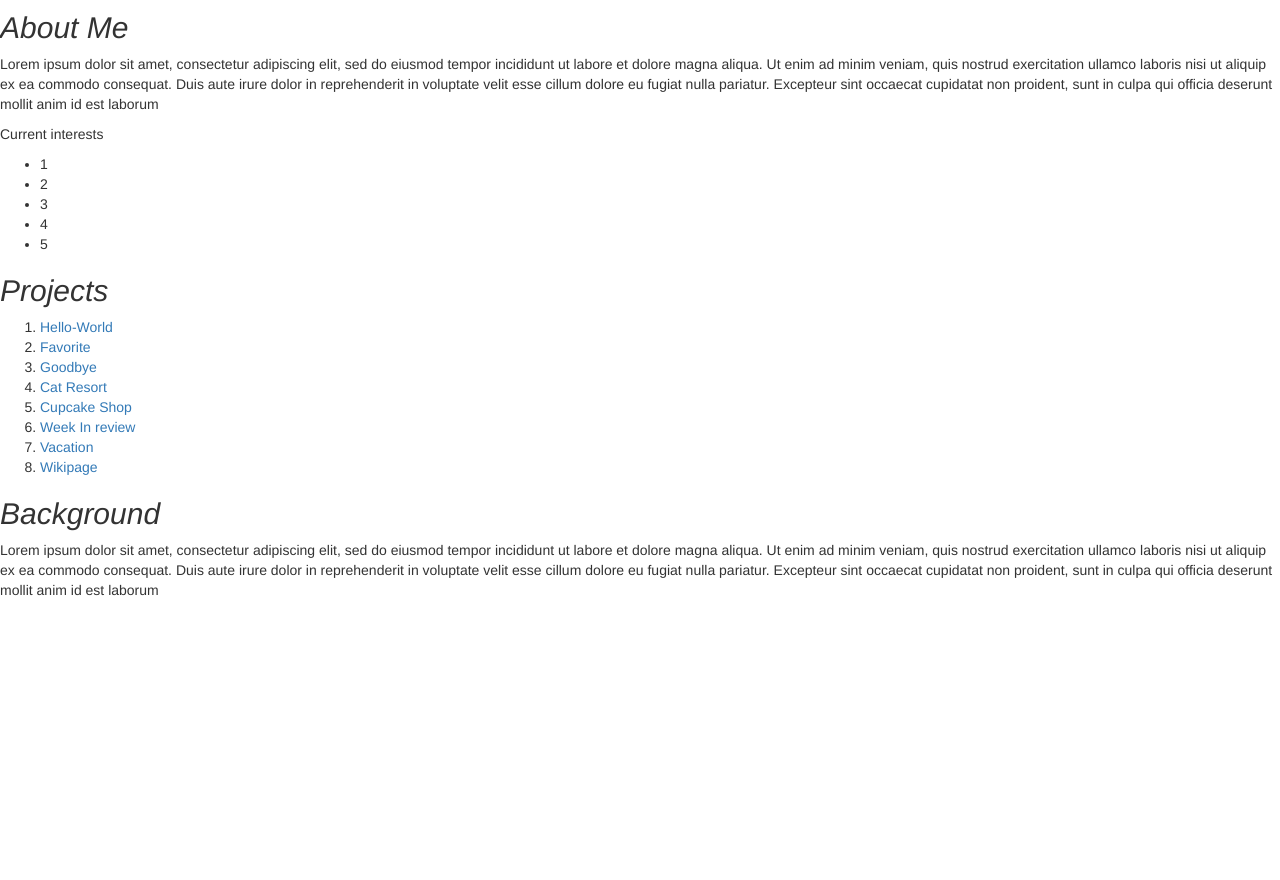
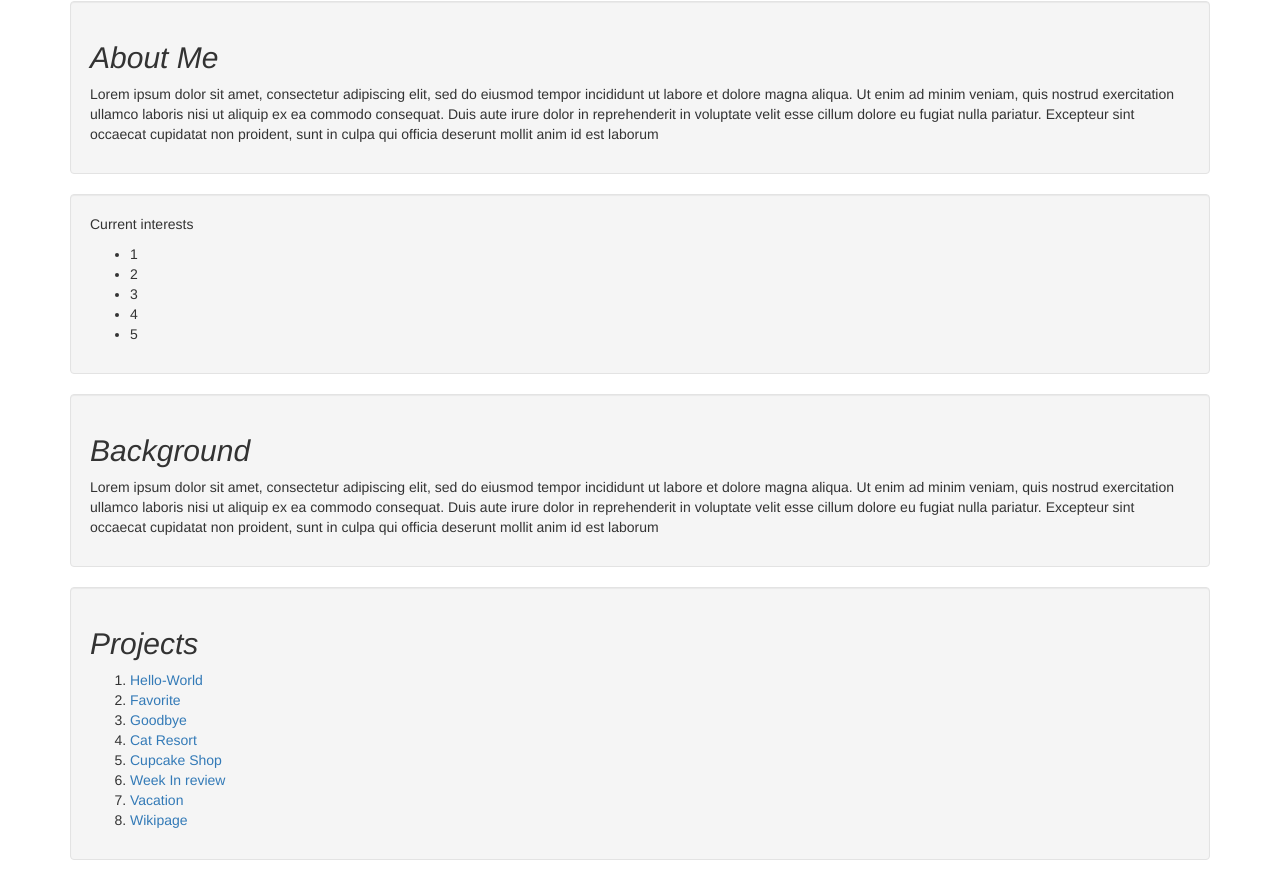
Before and after one commit to FenrirLo/Portfolio, a plain HTML site: page index.html in a window 1280 px wide. Shown: the part 669-1549 px from the top of the page. Before the commit the page ends 1279 px from the top, so only its background shows below. Drawn offline with Linux system fonts and the light colour scheme.

Commit message:
Move background section above projects and fix spacing

```diff
--- a/index.html
+++ b/index.html
@@ -7,13 +7,19 @@
     <title>Fenrir's Portfolio</title>
   </head>
 
+  <div class="container">
     <body>
       <img src="img/self.jpg" alt="photo of me" style="width:450px;height:600px;">
+
       <h1><strong>Fenrir Lombardi</strong></h1>
+
+      <div class="well">
         <h2><em>About Me</em></h2>
           <p>Lorem ipsum dolor sit amet, consectetur adipiscing elit, sed do eiusmod tempor incididunt ut labore et dolore magna aliqua. Ut enim ad minim veniam, quis nostrud exercitation ullamco laboris nisi ut aliquip ex ea commodo consequat. Duis aute irure dolor in reprehenderit in voluptate velit esse cillum dolore eu fugiat nulla pariatur. Excepteur sint occaecat cupidatat non proident, sunt in culpa qui officia deserunt mollit anim id est laborum
           </p>
+      </div>
 
+      <div class="well">
           <p>Current interests
             <ul>
               <li>1</li>
@@ -23,7 +29,15 @@
               <li>5</li>
             </ul>
           </p>
+      </div>
 
+      <div class="well">
+      <h2><em>Background</em></h2>
+        <p>Lorem ipsum dolor sit amet, consectetur adipiscing elit, sed do eiusmod tempor incididunt ut labore et dolore magna aliqua. Ut enim ad minim veniam, quis nostrud exercitation ullamco laboris nisi ut aliquip ex ea commodo consequat. Duis aute irure dolor in reprehenderit in voluptate velit esse cillum dolore eu fugiat nulla pariatur. Excepteur sint occaecat cupidatat non proident, sunt in culpa qui officia deserunt mollit anim id est laborum
+        </p>
+      </div>
+
+      <div class="well">
       <h2><em>Projects</em></h2>
           <ol>
             <li><a href="https://github.com/FenrirLo/hello-world">Hello-World</a></li>
@@ -35,11 +49,8 @@
             <li><a href="https://github.com/FenrirLo/Vacation">Vacation</a></li>
             <li><a href="https://github.com/FenrirLo/Wikipage">Wikipage</a></li>
           </ol>
-
-    <h2><em>Background</em></h2>
-      <p>Lorem ipsum dolor sit amet, consectetur adipiscing elit, sed do eiusmod tempor incididunt ut labore et dolore magna aliqua. Ut enim ad minim veniam, quis nostrud exercitation ullamco laboris nisi ut aliquip ex ea commodo consequat. Duis aute irure dolor in reprehenderit in voluptate velit esse cillum dolore eu fugiat nulla pariatur. Excepteur sint occaecat cupidatat non proident, sunt in culpa qui officia deserunt mollit anim id est laborum
-      </p>
-
+      </div>
 
     </body>
+  </div>
 </html>
```
Lines whose indentation alone changed are shown as unchanged.
